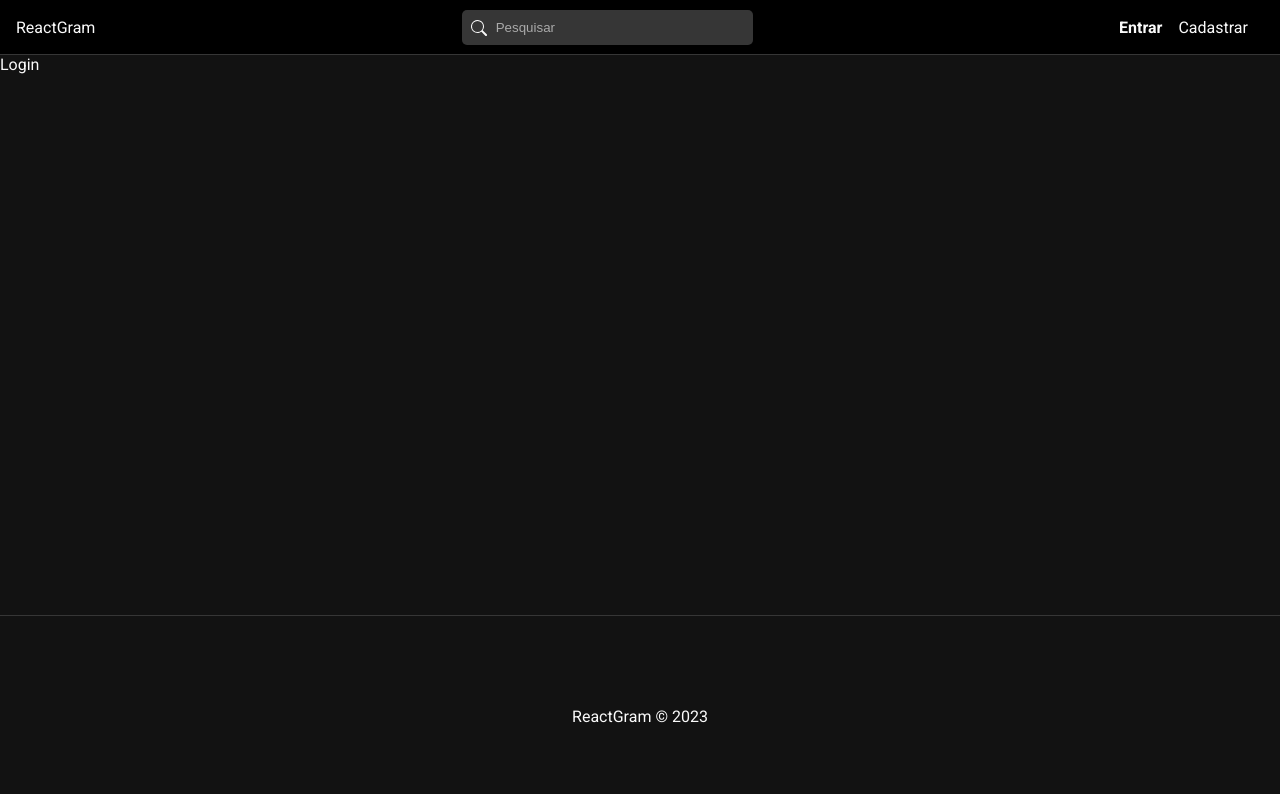
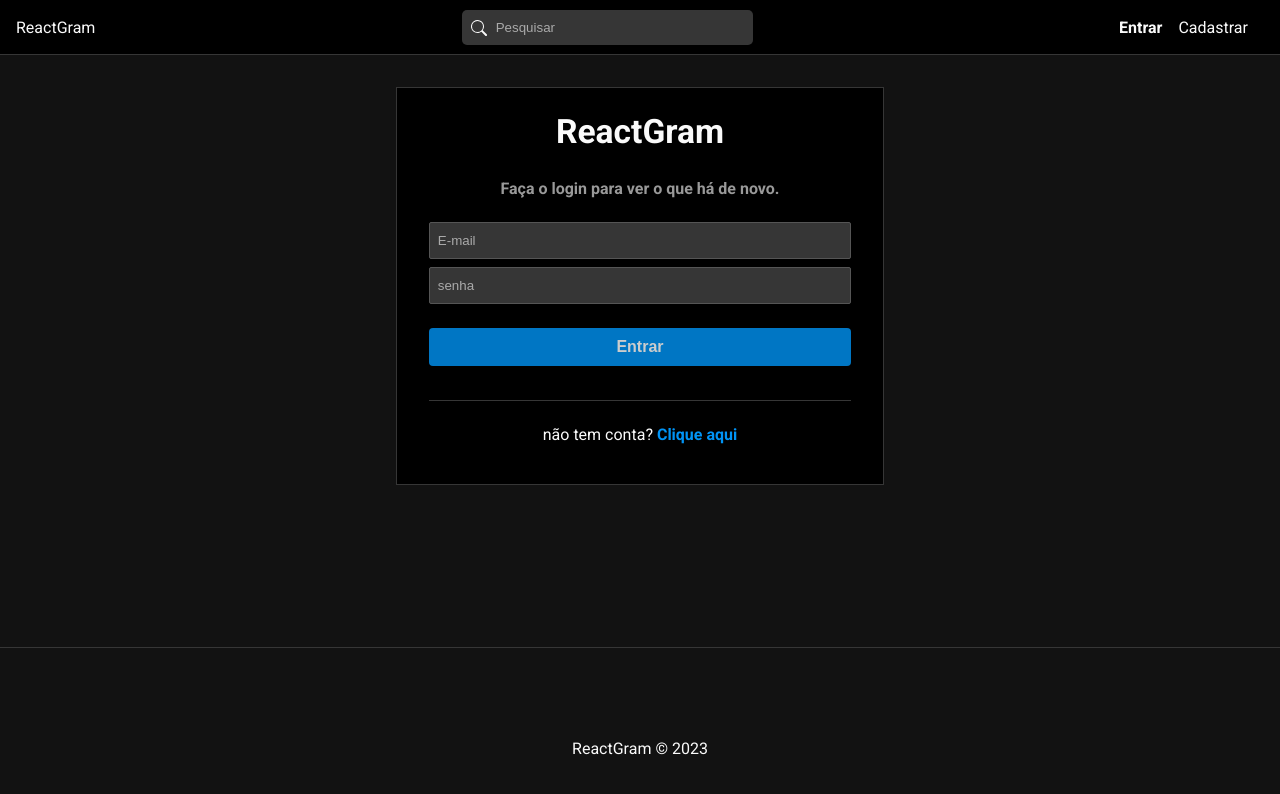
Before and after one commit to brunofelipehp/reactgram, a React (Create React App) app in the folder frontend/: page /login in a window 1280 px wide. Shown: the top 794 px of the page. Built offline with nearby package versions, Linux system fonts and the light colour scheme.

Commit message:
Creating the logout and login function

```diff
--- a/frontend/src/components/Navbar.jsx
+++ b/frontend/src/components/Navbar.jsx
@@ -1,7 +1,7 @@
 import "./Navbar.css";
 
 //Routes
-import { Link, NavLink } from "react-router-dom";
+import { Link, NavLink, useNavigate } from "react-router-dom";
 
 //Components
 import {
@@ -12,12 +12,26 @@
 } from "react-icons/bs";
 
 //Hooks
-import { useSelector } from "react-redux";
+import { useDispatch, useSelector } from "react-redux";
 import { useAuth } from "../hooks/useAuth";
+
+//Redux
+import { logout, reset } from "../slices/authSlice";
 
 export const Navbar = () => {
   const { auth } = useAuth();
   const { user } = useSelector((state) => state.auth);
+
+  const navigate = useNavigate();
+
+  const dispatch = useDispatch();
+
+  const handleLogout = () => {
+    dispatch(logout());
+    dispatch(reset());
+
+    navigate("/login");
+  };
 
   return (
     <nav id="nav">
@@ -49,7 +63,7 @@
             </li>
 
             <li>
-              <span>Sair</span>
+              <span onClick={handleLogout}>Sair</span>
             </li>
           </>
         ) : (
--- a/frontend/src/pages/Auth/Login.jsx
+++ b/frontend/src/pages/Auth/Login.jsx
@@ -1,7 +1,65 @@
-import './Auth.css'
+import "./Auth.css";
+
+//Hooks
+import { useEffect, useState } from "react";
+
+//Components
+import { Message } from "../../components/Message";
+
+//Routers
+import { Link } from "react-router-dom";
+
+//Redux
+import { useDispatch, useSelector } from "react-redux";
+import { login, reset } from "../../slices/authSlice";
 
 export const Login = () => {
+  const [email, setEmail] = useState("");
+  const [password, setPassword] = useState("");
+
+  const dispatch = useDispatch();
+
+  const { loading, error } = useSelector((state) => state.auth);
+
+  const handleSubmit = (e) => {
+    e.preventDefault();
+
+    const user = {
+      email,
+      password,
+    };
+
+    dispatch(login(user));
+  };
+
+  useEffect(() => {
+    dispatch(reset());
+  }, [dispatch]);
+
   return (
-    <div>Login</div>
-  )
-}
+    <div id="login">
+      <h2>ReactGram</h2>
+      <p className="subtitle">Faça o login para ver o que há de novo.</p>
+      <form onSubmit={handleSubmit}>
+        <input
+          type="text"
+          placeholder="E-mail"
+          onChange={(e) => setEmail(e.target.value)}
+          value={email || ""}
+        />
+        <input
+          type="password"
+          placeholder="senha"
+          onChange={(e) => setPassword(e.target.value)}
+          value={password || ""}
+        />
+        {!loading && <input type="submit" value="Entrar" />}
+        {loading && <input type="submit" value="aguarde..." disabled />}
+        {error && <Message msg={error} type="error" />}
+      </form>
+      <p>
+        não tem conta? <Link to="/register">Clique aqui</Link>
+      </p>
+    </div>
+  );
+};
--- a/frontend/src/services/authService.js
+++ b/frontend/src/services/authService.js
@@ -19,8 +19,32 @@
   }
 };
 
+const logout = () => {
+  localStorage.removeItem("user");
+};
+
+const login = async (data) => {
+  const config = requestConfig("POST", data);
+
+  try {
+    const res = await fetch(api + "/users/login", config)
+      .then((res) => res.json())
+      .catch((err) => err);
+
+    if (res._id) {
+      localStorage.setItem("user", JSON.stringify(res));
+    }
+
+    return res;
+  } catch (error) {
+    console.log(error);
+  }
+};
+
 const authService = {
   register,
+  logout,
+  login,
 };
 
 export default authService;
--- a/frontend/src/slices/authSlice.js
+++ b/frontend/src/slices/authSlice.js
@@ -22,6 +22,20 @@
     return data;
   }
 );
+
+export const logout = createAsyncThunk("auth/logout", async () => {
+  await authService.logout();
+});
+
+export const login = createAsyncThunk("auth/login", async (user, thunkAPI) => {
+  const data = await authService.login(user);
+
+  if (data.errors) {
+    return thunkAPI.rejectWithValue(data.errors[0]);
+  }
+
+  return data;
+});
 
 export const authSlice = createSlice({
   name: "auth",
@@ -49,6 +63,27 @@
         state.loading = false;
         state.error = action.payload;
         state.user = null;
+      })
+      .addCase(logout.fulfilled, (state, action) => {
+        state.loading = false;
+        state.success = true;
+        state.error = null;
+        state.user = null;
+      })
+      .addCase(login.pending, (state) => {
+        state.loading = true;
+        state.error = null;
+      })
+      .addCase(login.fulfilled, (state, action) => {
+        state.loading = false;
+        state.success = true;
+        state.error = null;
+        state.user = action.payload;
+      })
+      .addCase(login.rejected, (state, action) => {
+        state.loading = false;
+        state.error = action.payload;
+        state.user = null;
       });
   },
 });
```
Also changed, not shown: 1 other file (tests, documents, lock files or other folders).
